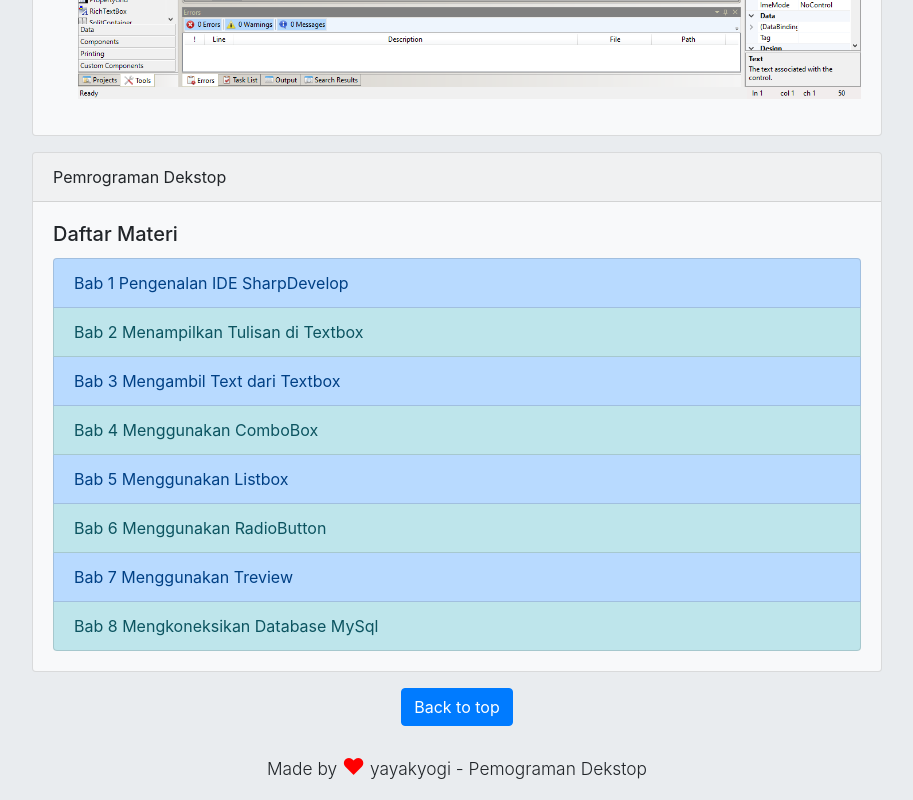
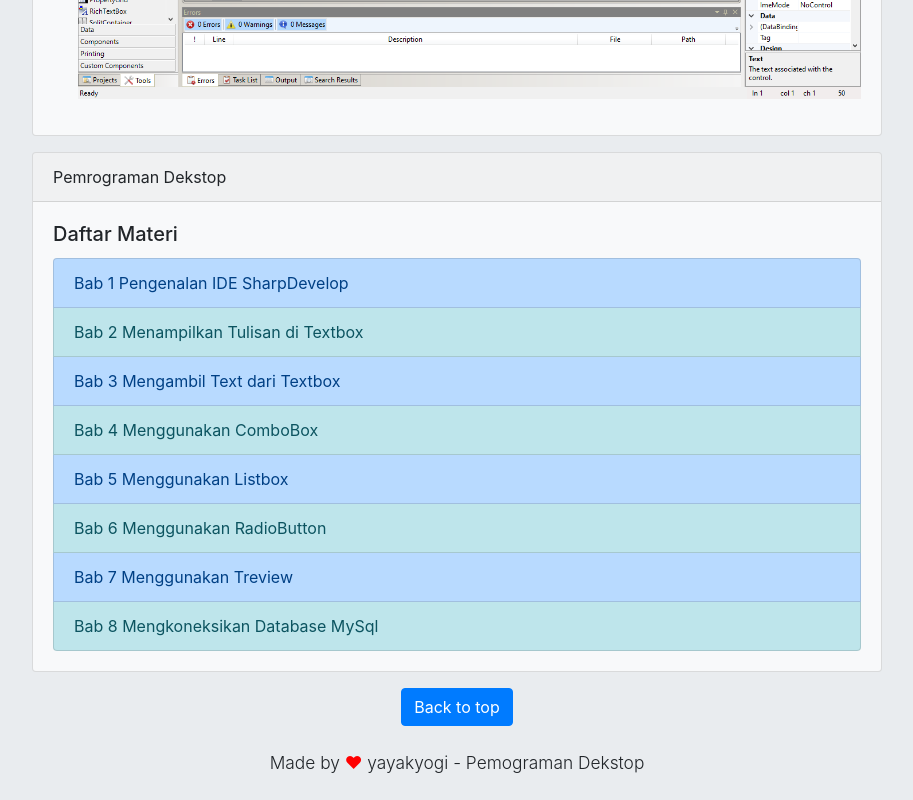
Before and after one commit to yayakyogi/pemrograman-dekstop, a plain HTML site: page materi/BAB 1.html in a window 1280 px wide. Shown: the part 3923-4723 px from the top of the page, without its empty margins (183-1096 px from the left). Drawn offline with Linux system fonts and the light colour scheme.

Commit message:
Update ukuran font love

```diff
--- a/materi/BAB 1.html
+++ b/materi/BAB 1.html
@@ -150,7 +150,7 @@
     <!-- Footer -->
     <center><a class="btn btn-primary btn-md" style="color:white;" id="back">Back to top</a></center><br>
     <blockquote class="blockquote text-center">
-        <p class="lead" style="font-size:13pt;">Made by <span class="heart" style="font-size:17pt;color:red;">&hearts;</span> yayakyogi - Pemograman Dekstop</p>
+        <p class="lead" style="font-size:13pt;">Made by <span class="heart" style="font-size:13pt;color:red;">&hearts;</span> yayakyogi - Pemograman Dekstop</p>
       </blockqoute>
 
     <!-- Modal -->
```
Also changed, not shown: materi/BAB 2.html (+1 -1 lines), materi/BAB 3.html (+1 -1 lines), materi/BAB 4.html (+1 -1 lines), materi/BAB 5.html (+1 -1 lines), materi/BAB 6.html (+1 -1 lines), materi/BAB 7.html (+1 -1 lines), materi/BAB 8.html (+1 -1 lines), materi/index.html (+1 -1 lines), materi/modul.html (+1 -1 lines).
